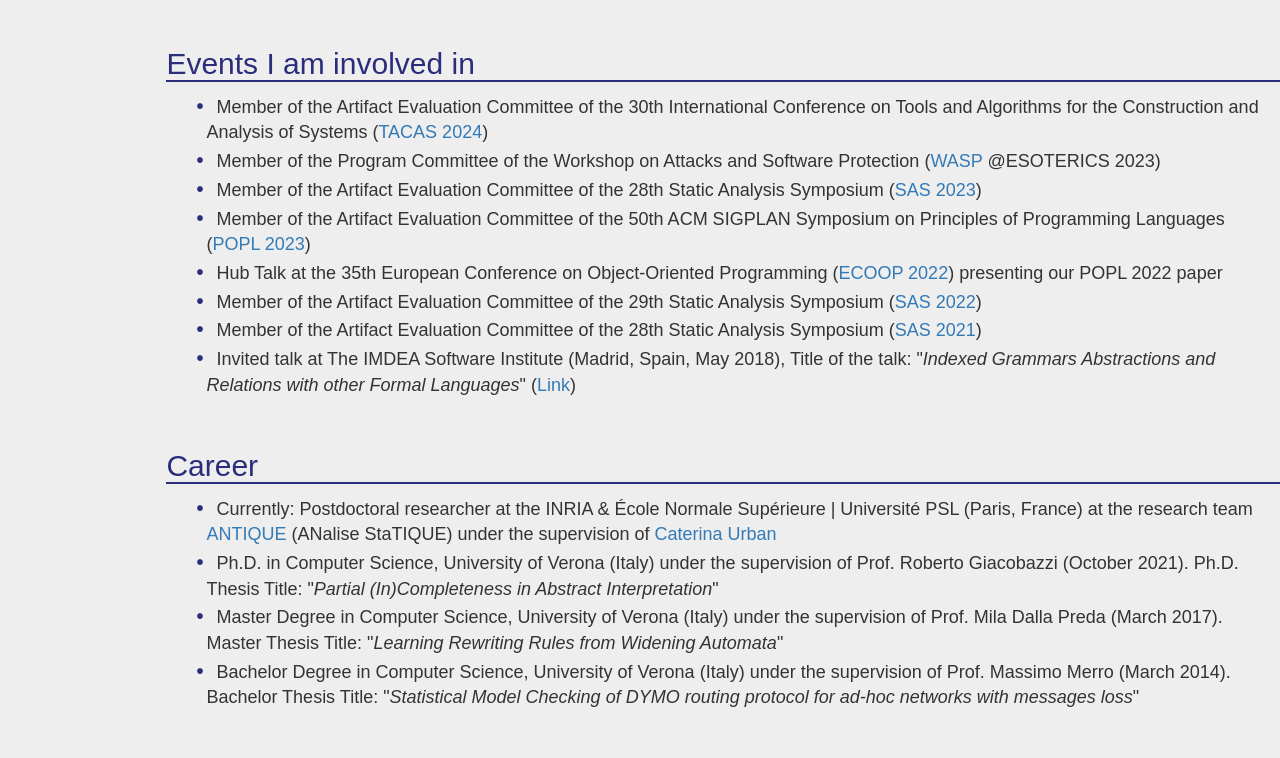
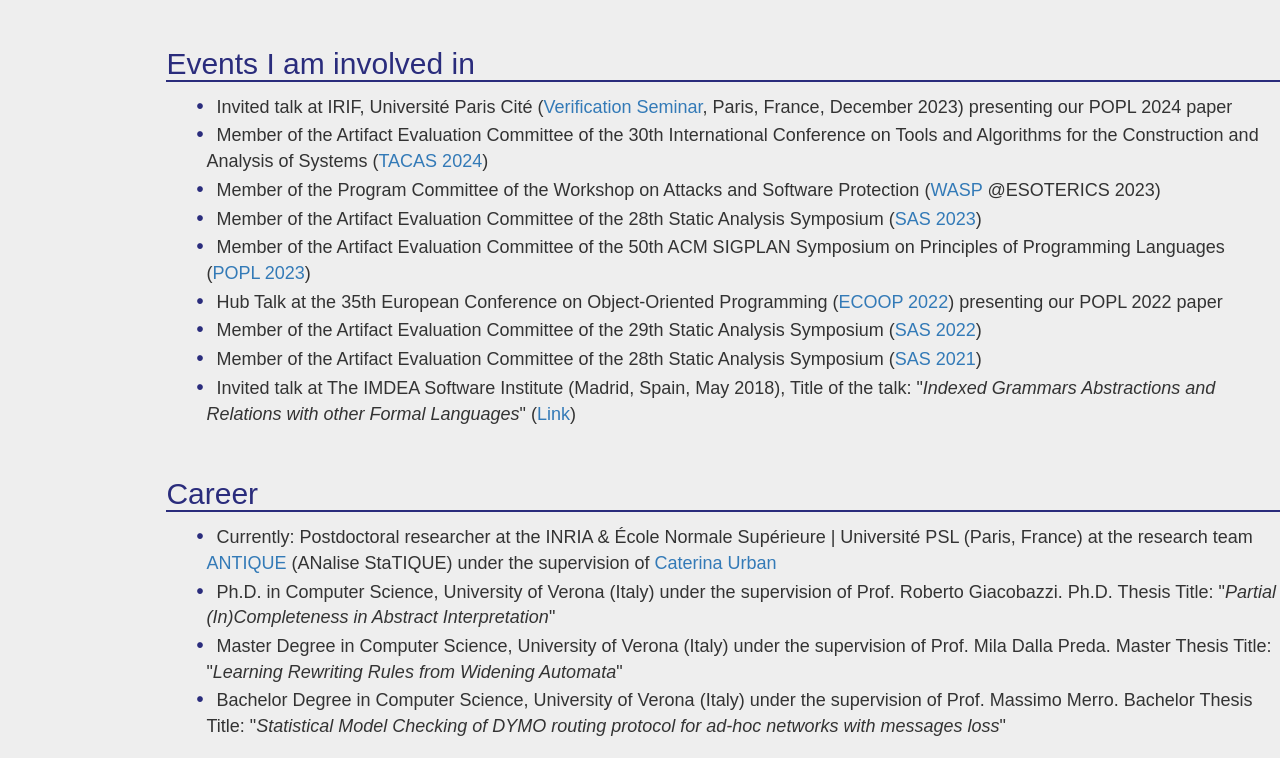
Before and after one commit to marcocampion/marcocampion.github.io, a plain HTML site: page index.html in a window 1280 px wide. Shown: the part 1137-1895 px from the top of the page. Drawn offline with nearby package versions, Linux system fonts and the light colour scheme.

Commit message:
added seminar IRIF, updated popl24 paper

```diff
--- a/index.html
+++ b/index.html
@@ -207,6 +207,7 @@
         <h2 id="events">Events I am involved in</h2>
         <p>
             <ul id="content-list">
+                <li>Invited talk at IRIF, Université Paris Cité (<a href="https://www.irif.fr/seminaires/verif/index" target="_blank">Verification Seminar</a>, Paris, France, December 2023) presenting our POPL 2024 paper</li>
                 <li>Member of the Artifact Evaluation Committee of the 30th International Conference on Tools and Algorithms for the Construction and Analysis of Systems (<a href="https://etaps.org/2024/conferences/tacas/" target="_blank">TACAS 2024</a>)</li>
                 <li>Member of the Program Committee of the Workshop on Attacks and Software Protection (<a href="https://wasp-workshop.github.io/" target="_blank">WASP</a> @ESOTERICS 2023)</li>
                 <li>Member of the Artifact Evaluation Committee of the 28th Static Analysis Symposium (<a href="https://conf.researchr.org/home/sas-2023" target="_blank">SAS 2023</a>)</li>
@@ -222,11 +223,11 @@
         <p>
             <ul id="content-list">
                 <li>Currently: Postdoctoral researcher at the INRIA & École Normale Supérieure | Université PSL (Paris, France) at the research team <a href="https://team.inria.fr/antique/" target="_blank">ANTIQUE</a> (ANalise StaTIQUE) under the supervision of <a href="https://caterinaurban.github.io/" target="_blank">Caterina Urban</a></li>
-                <li>Ph.D. in Computer Science, University of Verona (Italy) under the supervision of Prof. Roberto Giacobazzi (October 2021).
+                <li>Ph.D. in Computer Science, University of Verona (Italy) under the supervision of Prof. Roberto Giacobazzi.
                     Ph.D. Thesis Title: "<i>Partial (In)Completeness in Abstract Interpretation</i>"</li>
-                <li>Master Degree in Computer Science, University of Verona (Italy) under the supervision of Prof. Mila Dalla Preda (March 2017).
+                <li>Master Degree in Computer Science, University of Verona (Italy) under the supervision of Prof. Mila Dalla Preda.
                     Master Thesis Title: "<i>Learning Rewriting Rules from Widening Automata</i>"</li>
-                <li>Bachelor Degree in Computer Science, University of Verona (Italy) under the supervision of Prof. Massimo Merro (March 2014).
+                <li>Bachelor Degree in Computer Science, University of Verona (Italy) under the supervision of Prof. Massimo Merro.
                     Bachelor Thesis Title: "<i>Statistical Model Checking of DYMO routing protocol for ad-hoc networks with messages loss</i>"</li>
             </ul>
         </p>
```
Also changed, not shown: 1 other file.
